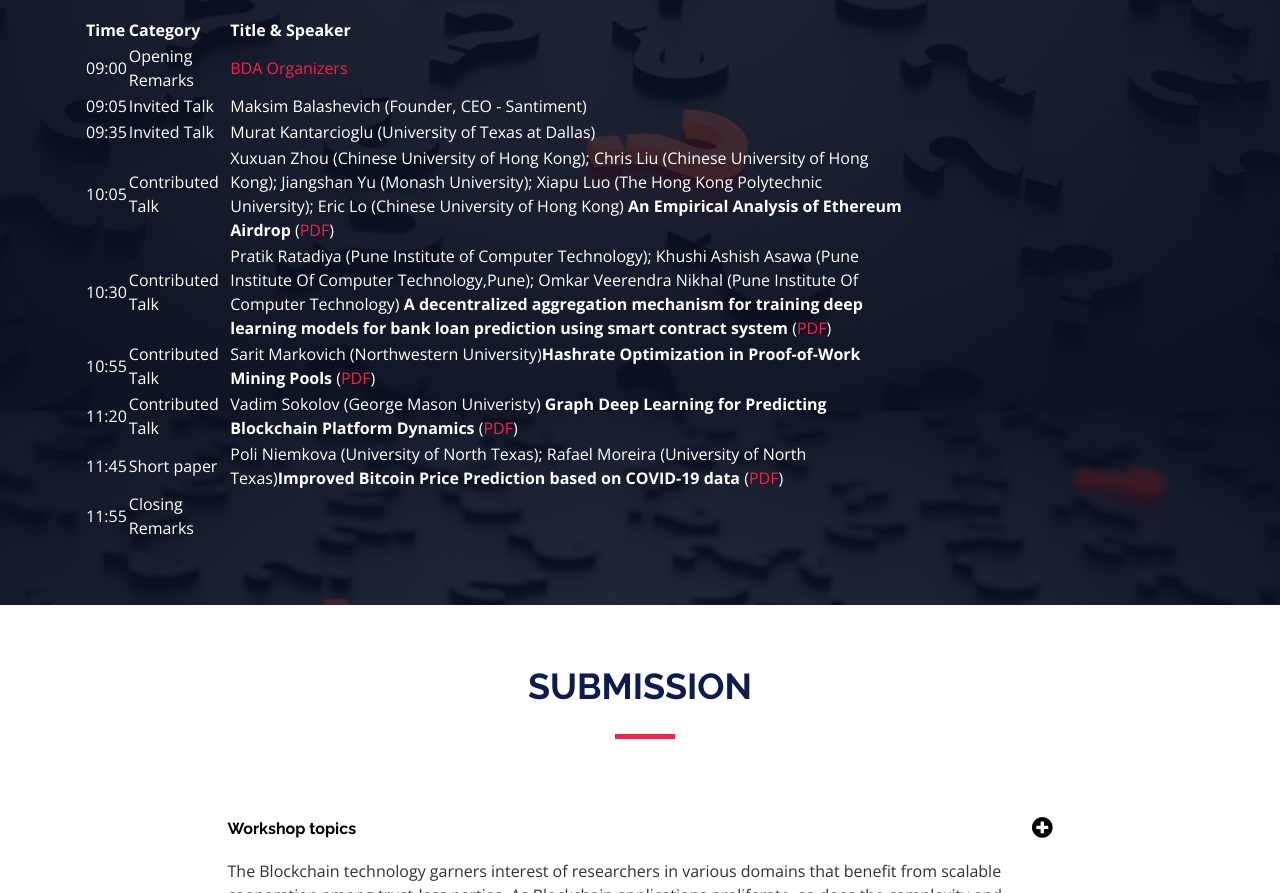
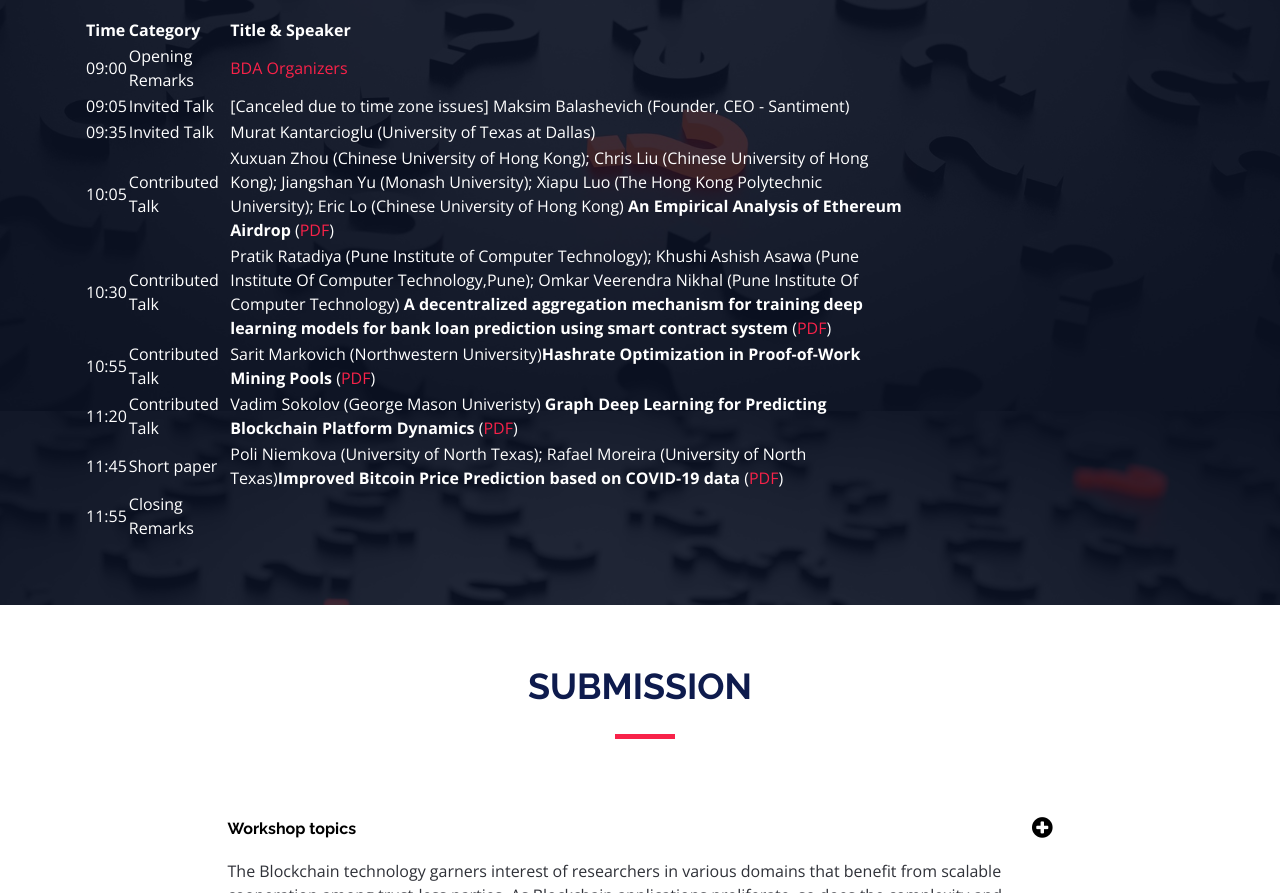
Before and after one commit to BCypherCorp/blockchaindataanalytics.github.io, a plain HTML site: page IJCAI2020/index.html in a window 1280 px wide. Shown: the part 1189-2082 px from the top of the page. Drawn offline with nearby package versions, Linux system fonts and the light colour scheme.

Commit message:
Update index.html

```diff
--- a/IJCAI2020/index.html
+++ b/IJCAI2020/index.html
@@ -112,7 +112,7 @@
 		<td>09:05</td>
 		<td>Invited Talk</td>
 		<td>
-Maksim Balashevich (Founder, CEO - Santiment)</td>
+[Canceled due to time zone issues] Maksim Balashevich (Founder, CEO - Santiment)</td>
 		<td></td>
 	</tr>
 <tr>
```
